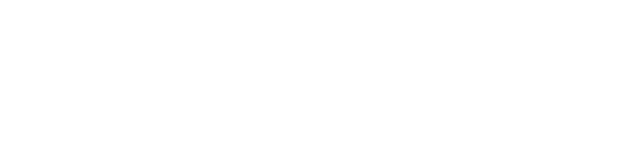
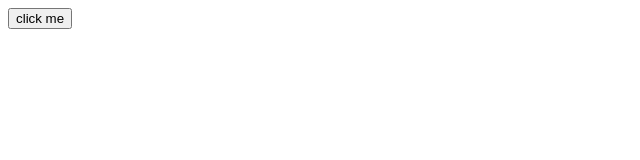
Before and after one commit to Aamir-Manzoor/30_Days_react, a plain HTML site: page day_1/index.html in a window 1280 px wide. Shown: the whole page, without its empty margins (0-640 px from the left). Drawn offline with Linux system fonts and the light colour scheme.

Commit message:
done 3rd task

```diff
--- a/day_1/index.html
+++ b/day_1/index.html
@@ -4,8 +4,9 @@
     <title>30 Days of React</title>
   </head>
   <body>
+    <button onClick='alert("30 Days of React")'>click me</button>
     <script>
-      console.log("30 days of code")
+      console.log("Hello World!")
     </script>
   </body>
 </html>
```
